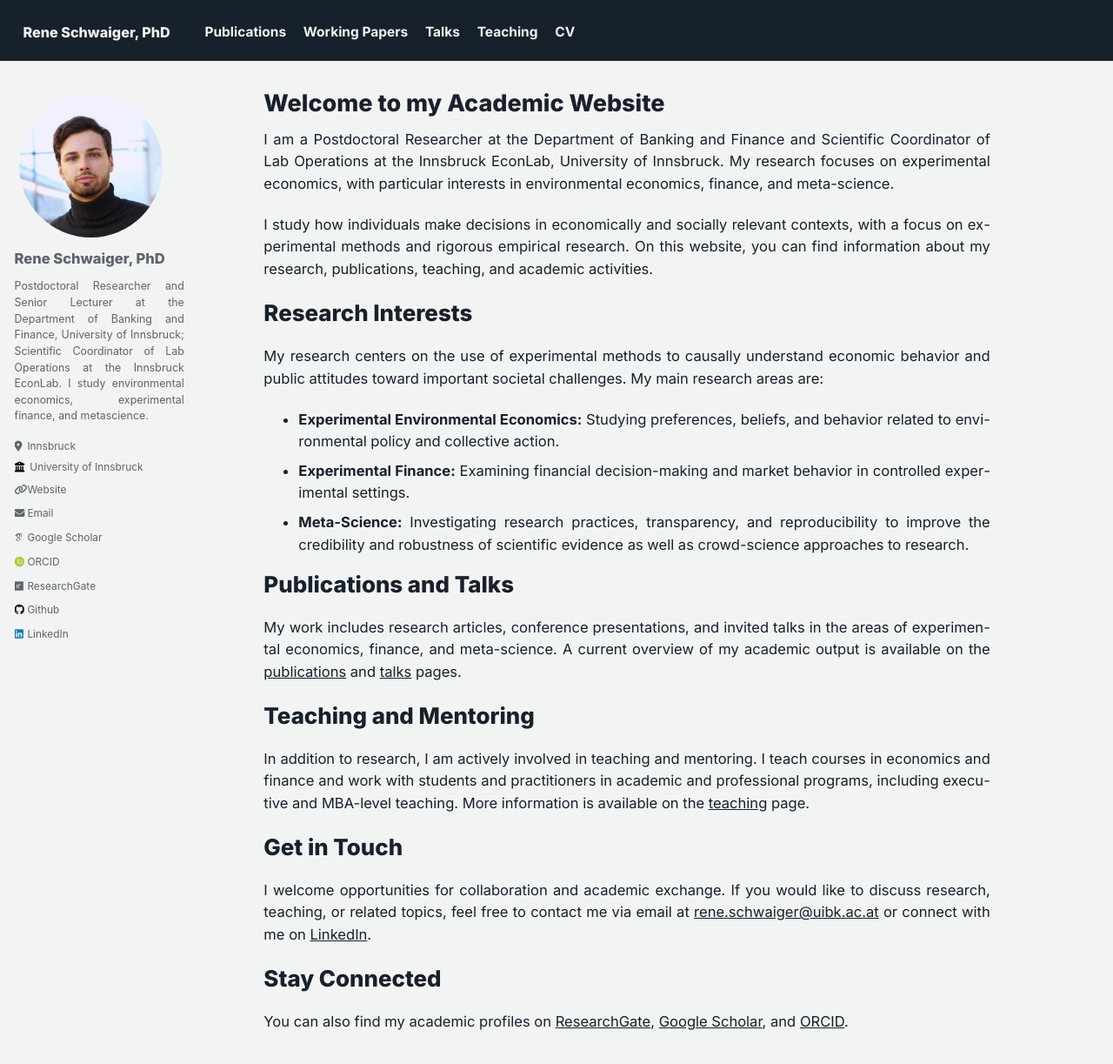
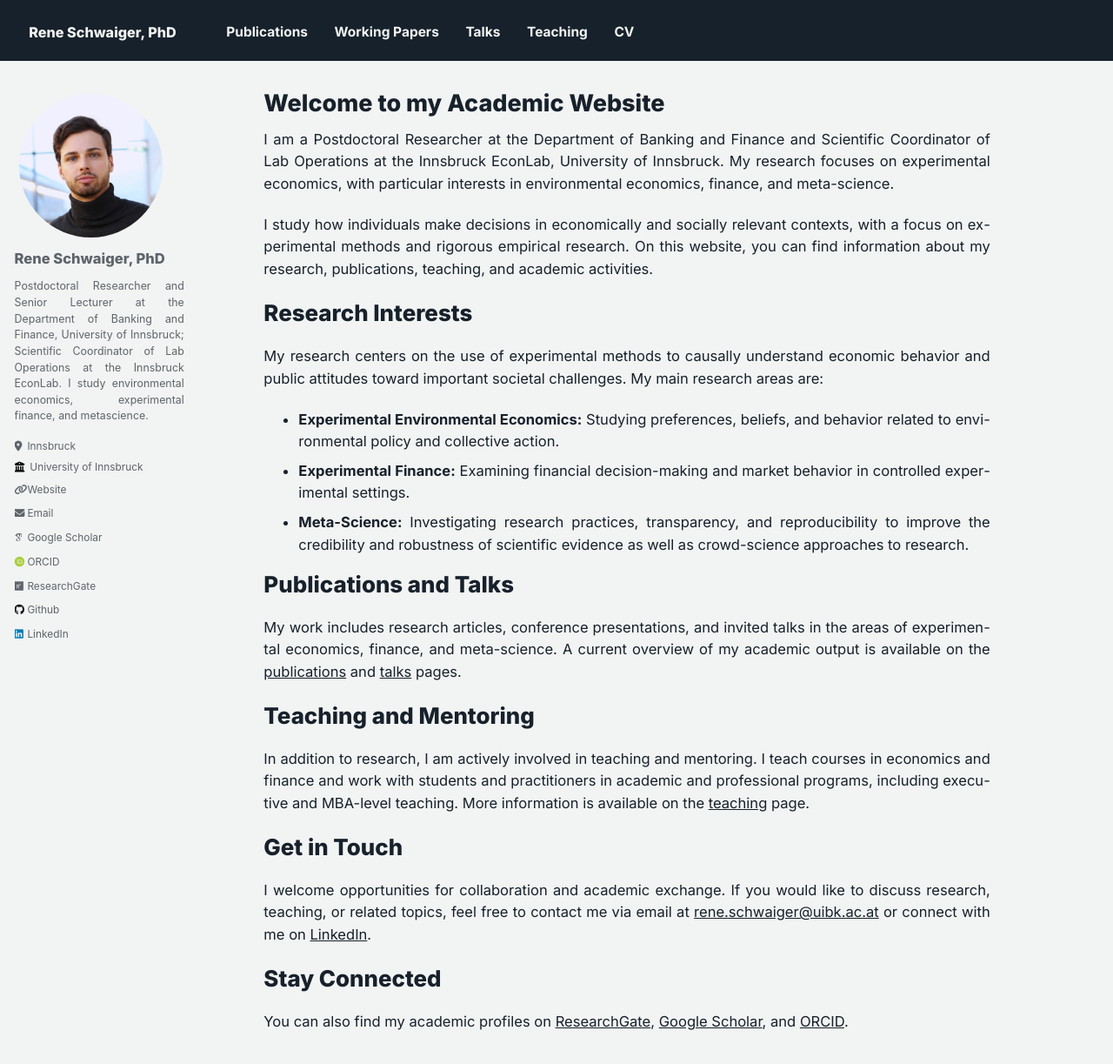
Before and after one commit to Rene1208/website, a Jekyll site: the page built from _pages/about.md, in a window 1280 px wide and 1400 px high. Shown: the top 1223 px of the window at 87% size. Built offline with Jekyll 4.4.1, drawn with Linux system fonts in a browser that asks for light colours; some web fonts are replaced.

Commit message:
update page Codex

```diff
--- a/_sass/custom.scss
+++ b/_sass/custom.scss
@@ -16,6 +16,7 @@ body {
   color: var(--ink);
   font-family: var(--font-sans) !important;
   font-weight: 400;
+  overflow-x: hidden;
 }
 
 body {
@@ -64,9 +65,23 @@ a:hover {
   border-bottom: 0;
 }
 
+.masthead__inner-wrap,
+#main {
+  max-width: none;
+  width: 100%;
+  margin-left: 0;
+  margin-right: 0;
+}
+
+.masthead__inner-wrap {
+  padding-left: 1rem;
+  padding-right: 1rem;
+}
+
 .greedy-nav {
   background: transparent;
   min-width: 0;
+  width: 100%;
 }
 
 .greedy-nav button {
@@ -98,7 +113,7 @@ a:hover {
 
 .greedy-nav a {
   margin: 0;
-  padding: 0.45rem 0.55rem;
+  padding: 0.45rem 0.85rem;
 }
 
 .greedy-nav a:hover {
@@ -112,7 +127,7 @@ a:hover {
 }
 
 .masthead__menu-item--lg {
-  margin-right: 1.1rem;
+  margin-right: 1.5rem;
 }
 
 .masthead__menu-item--lg a {
@@ -306,12 +321,12 @@ a:hover {
   }
 
   .greedy-nav a {
-    padding-left: 0.36rem;
-    padding-right: 0.36rem;
+    padding-left: 0.46rem;
+    padding-right: 0.46rem;
   }
 
   .masthead__menu-item--lg {
-    margin-right: 0.45rem;
+    margin-right: 0.65rem;
   }
 
   .masthead__menu-item--lg a {
```
